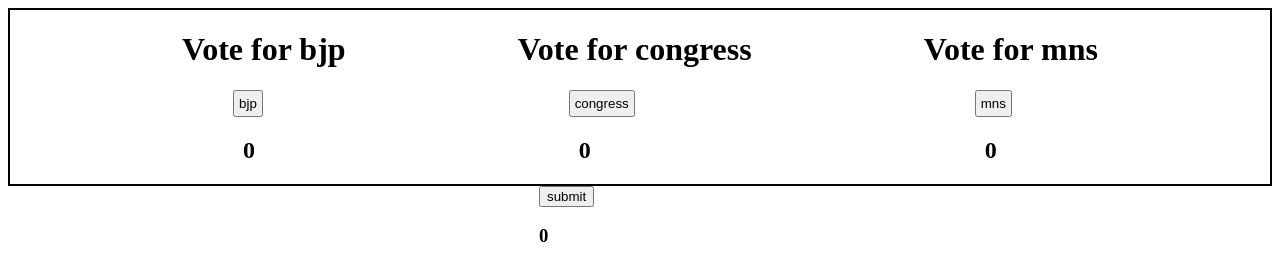
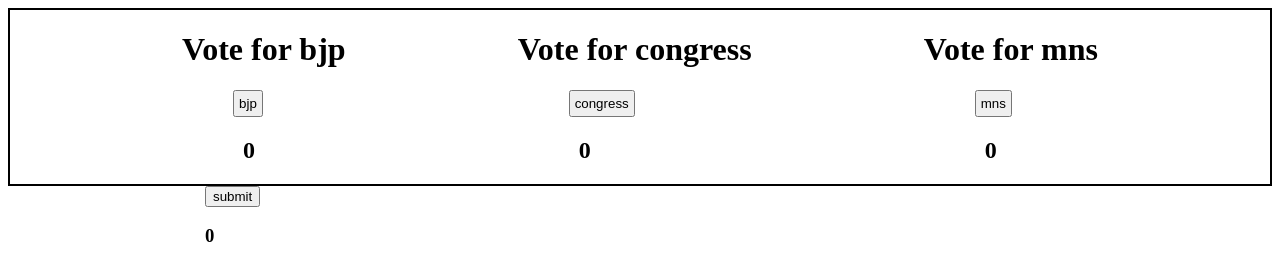
Before and after one commit to Tanveer-khazi/vote_counter, a plain HTML site: page index.html in a window 1280 px wide. Drawn offline with Linux system fonts and the light colour scheme.

Commit message:
Update index.css

```diff
--- a/index.css
+++ b/index.css
@@ -15,7 +15,7 @@
 .sbmt {
     align-items: center;
     display: flex;
-    margin-left: 531px;
+    margin-left: 197px;
 }
 
 .countng {
```
